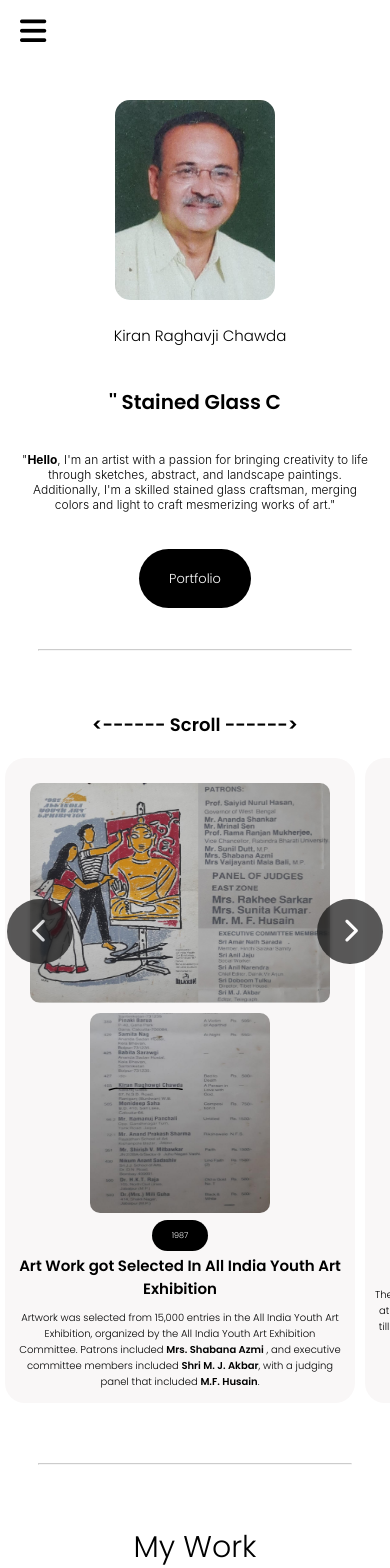
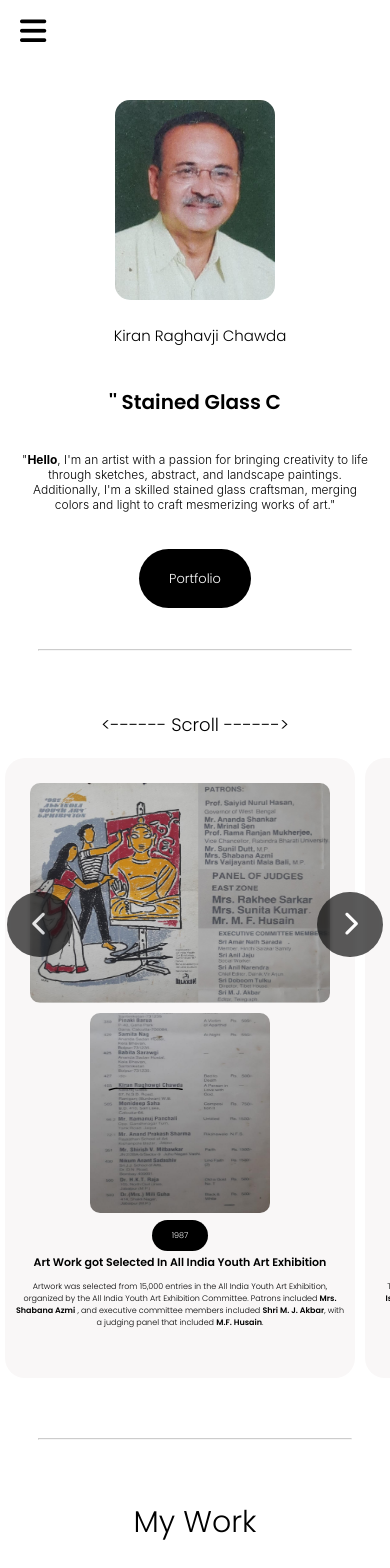
Before and after one commit to VedChawda718/Kiran-Chawda, a React (Create React App) app: page / in a window 390 px wide. Shown: the top 1568 px of the page. Built offline with nearby package versions, Linux system fonts and the light colour scheme; a web font is replaced by a local one.

Commit message:
first-comit

```diff
--- a/src/Components/ImageCarousel/ImageCarousel.css
+++ b/src/Components/ImageCarousel/ImageCarousel.css
@@ -7,6 +7,7 @@
 .product-carousel h3{
     font-family: 'Poppins';
     font-size: 30px;
+    font-weight: 100;
 }
 .product-container{
   padding: 0 10px;
--- a/src/Components/MyCard/MyCard.css
+++ b/src/Components/MyCard/MyCard.css
@@ -61,7 +61,7 @@
     }
     .mycard-container {
       width: 350px;
-      height: 625px;
+      height: 600px;
       padding: 0;
       padding-top: 20px;
       margin: 0 auto; /* Center the container horizontally */
@@ -85,7 +85,7 @@
     .event-title h1 {
       padding: 0 10px;
       margin: 0;
-      font-size: 15px;
+      font-size: 11px;
     }
     .event-title h3 {
       padding: 12px;
@@ -95,7 +95,7 @@
     .event-details p {
       padding: 10px;
       margin: 0;
-      font-size: 10px;
+      font-size: 8px;
     }
     .img-box {
       padding: 0px;
```
